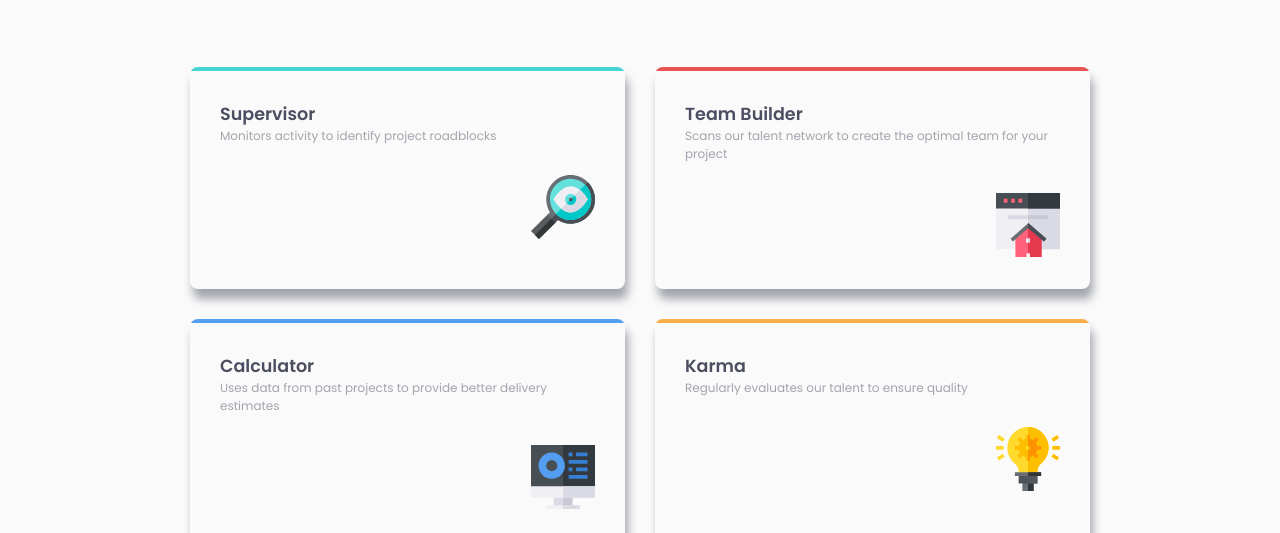
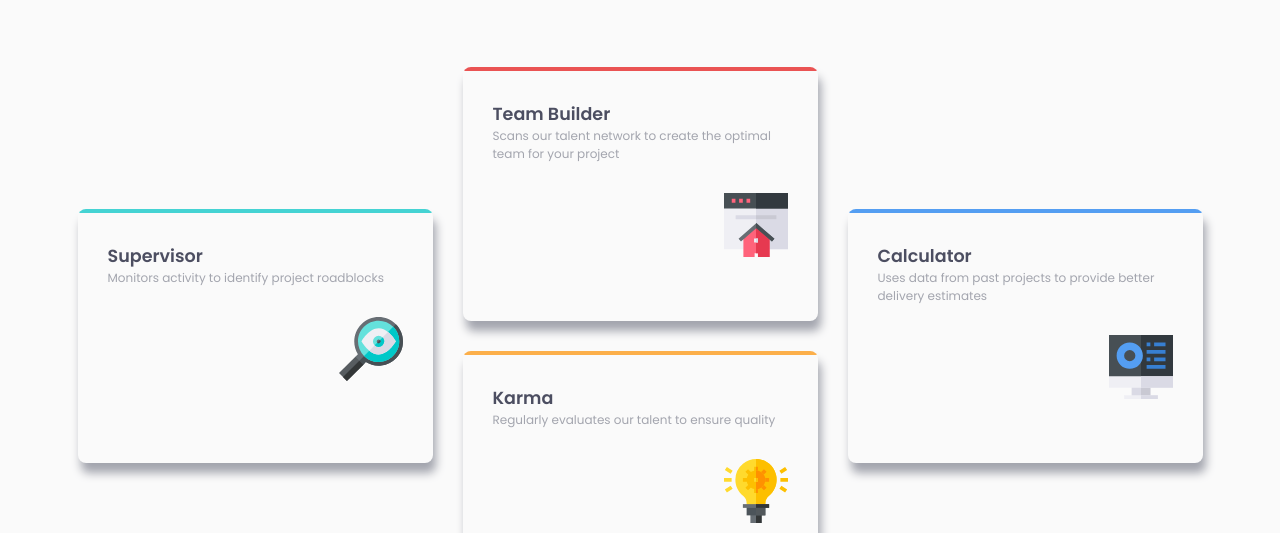
Before and after one commit to CMartinez-BB/four-card-feature, a plain HTML site: page index.html in a window 1280 px wide. Shown: the part 267-800 px from the top of the page. Drawn offline with Linux system fonts and the light colour scheme.

Commit message:
Desktop design finished

```diff
--- a/assets/css/main.css
+++ b/assets/css/main.css
@@ -27,6 +27,7 @@ html{
 }
 
 body{
+    overflow-y: hidden;
     font-family: var(--fontFamily);
     font-size: 1.5rem;
     box-sizing: border-box;
@@ -162,3 +163,17 @@ header p{
         grid-row: 1/3;
     }
 }
+
+@media (min-width: 1175px) {
+    .card-container{
+        display: flex;
+        justify-content: center;
+        align-items: center;
+        max-width: 120rem;
+    }
+
+    .cards{
+        width: 35.5rem;
+        height: 25.4rem;
+    }
+}
```
